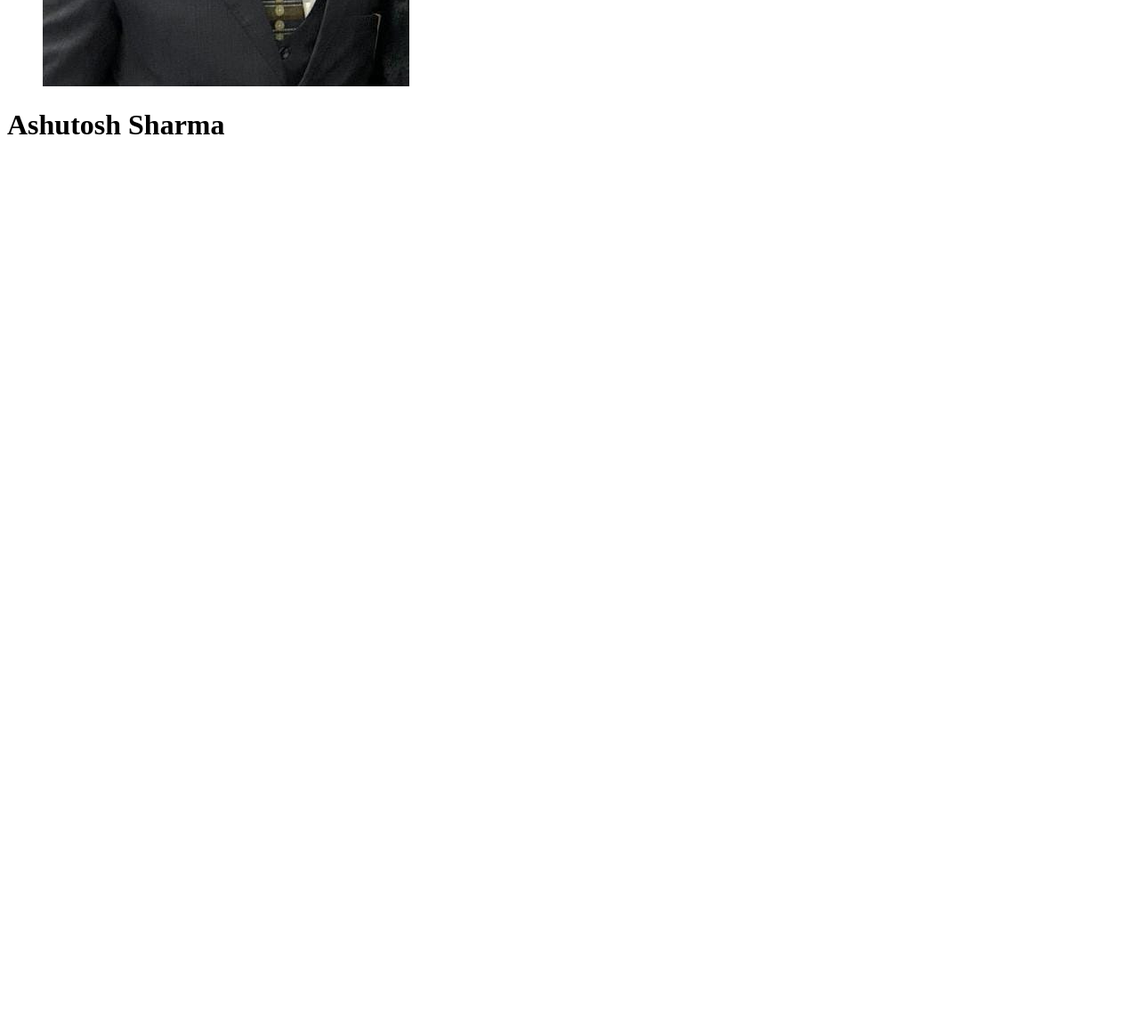
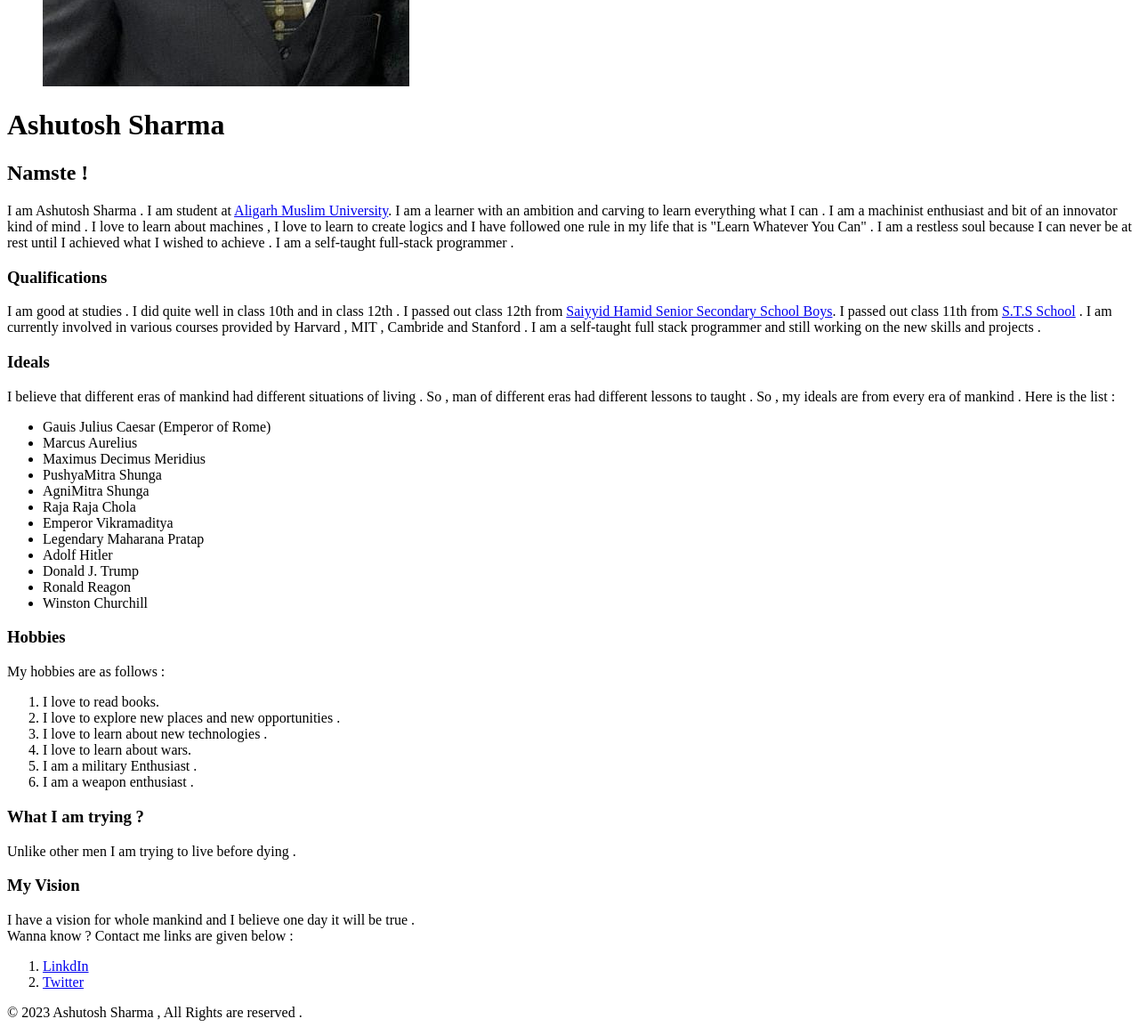
Before and after one commit to 22machinist/22machinist.github.io, a plain HTML site: page index.html in a window 1280 px wide. Shown: the part 500-1663 px from the top of the page at 89% size. Before the commit the page ends 800 px from the top, so only its background shows below. Drawn offline with Linux system fonts and the light colour scheme.

Commit message:
Added all the needed stuff

```diff
--- a/index.html
+++ b/index.html
@@ -9,8 +9,136 @@
     <figure>
         <img src="Ashutosh_Sharma.jpg" alt="my_image">
     </figure>
-    <h1>
-        Ashutosh Sharma
-    </h1>
+    <div id="name">
+        <h1>
+            Ashutosh Sharma
+        </h1>
+    </div>
+    <div id="info">
+        <article id="about">
+            <h2>
+                Namste !
+            </h2>
+            <p id="para1">
+                I am Ashutosh Sharma . I am student at <a href="https://www.amu.ac.in/">Aligarh Muslim University</a>.
+                I am a learner with an ambition and carving to learn everything what I can .
+                I am a machinist enthusiast and bit of an innovator kind of mind . I love to learn about machines
+                , I love to learn to create logics and I have followed one rule in my life that is
+                "Learn Whatever You Can" . I am a restless soul because I can  never be at rest until I achieved
+                what I wished to achieve . I am a self-taught full-stack programmer .
+            </p>
+            <p id="para2">
+                <h3 id="education">
+                    Qualifications
+                </h3>
+                I am good at studies . I did quite well in class 10th and in class 12th .
+                I passed out class 12th from <a href="https://www.amu.ac.in/schools/saiyyid-hamid-senior-secondary-school-boys/home-page">Saiyyid Hamid Senior Secondary School Boys</a>.
+                I passed out class 11th from <a href="https://amu.ac.in/schools/s-t-s-school/home-page">S.T.S School</a> .
+                I am currently involved in various courses provided by Harvard , MIT , Cambride and Stanford .
+                I am a self-taught full stack programmer and still working on the new skills and projects .
+            </p>
+            <p id="para3">
+                <h3>
+                    Ideals
+                </h3>
+                I believe that different eras of mankind had different situations of living .
+                So , man of different eras had different lessons to taught .
+                So , my ideals are from every era of mankind .
+                Here is the list : <br>
+                <ul>
+                    <li>
+                        Gauis Julius Caesar (Emperor of Rome)
+                    </li>
+                    <li>
+                        Marcus Aurelius
+                    </li>
+                    <li>
+                        Maximus Decimus Meridius
+                    </li>
+                    <li>
+                        PushyaMitra Shunga
+                    </li>
+                    <li>
+                        AgniMitra Shunga
+                    </li>
+                    <li>
+                        Raja Raja Chola
+                    </li>
+                    <li>
+                        Emperor Vikramaditya
+                    </li>
+                    <li>
+                        Legendary Maharana Pratap
+                    </li>
+                    <li>
+                        Adolf Hitler
+                    </li>
+                    <li>
+                        Donald J. Trump
+                    </li>
+                    <li>
+                        Ronald Reagon
+                    </li>
+                    <li>
+                        Winston Churchill
+                    </li>
+                </ul>
+            </p>
+            <p id="hobbies">
+                <h3>
+                    Hobbies
+                </h3>
+                My hobbies are as follows :
+                <ol>
+                    <li>
+                        I love to read books.
+                    </li>
+                    <li>
+                        I love to explore new places and new opportunities .
+                    </li>
+                    <li>
+                        I love to learn about new technologies .
+                    </li>
+                    <li>
+                        I love to learn about wars.
+                    </li>
+                    <li>
+                        I am a military Enthusiast .
+                    </li>
+                    <li>
+                        I am a weapon enthusiast .
+                    </li>
+                </ol>
+            </p>
+            <p id="ibelieve">
+                <h3>
+                    What I am trying ?
+                </h3>
+                Unlike other men I am trying to live before dying .
+            </p>
+            <p id="vision">
+                <h3>
+                    My Vision
+                </h3>
+                I have a vision for whole mankind and I believe one day it will be true . <br>
+                Wanna know ? Contact me links are given below :
+            </p>
+            <p id="links">
+                <ol>
+                    <li>
+                        <a href="https://www.linkedin.com/in/ashutosh-sharma-22-03-04conquer1728/">LinkdIn</a>
+                    </li>
+                    <li>
+                        <a href="https://twitter.com/themachinist_22">Twitter</a>
+                    </li>
+                </ol>
+            </p>
+        </article>
+    </div>
+    <footer id="footer">
+        <p>
+            &copy 2023 Ashutosh Sharma , All Rights are reserved .
+        </p>
+    </footer>
 </body>
 </html>
```
